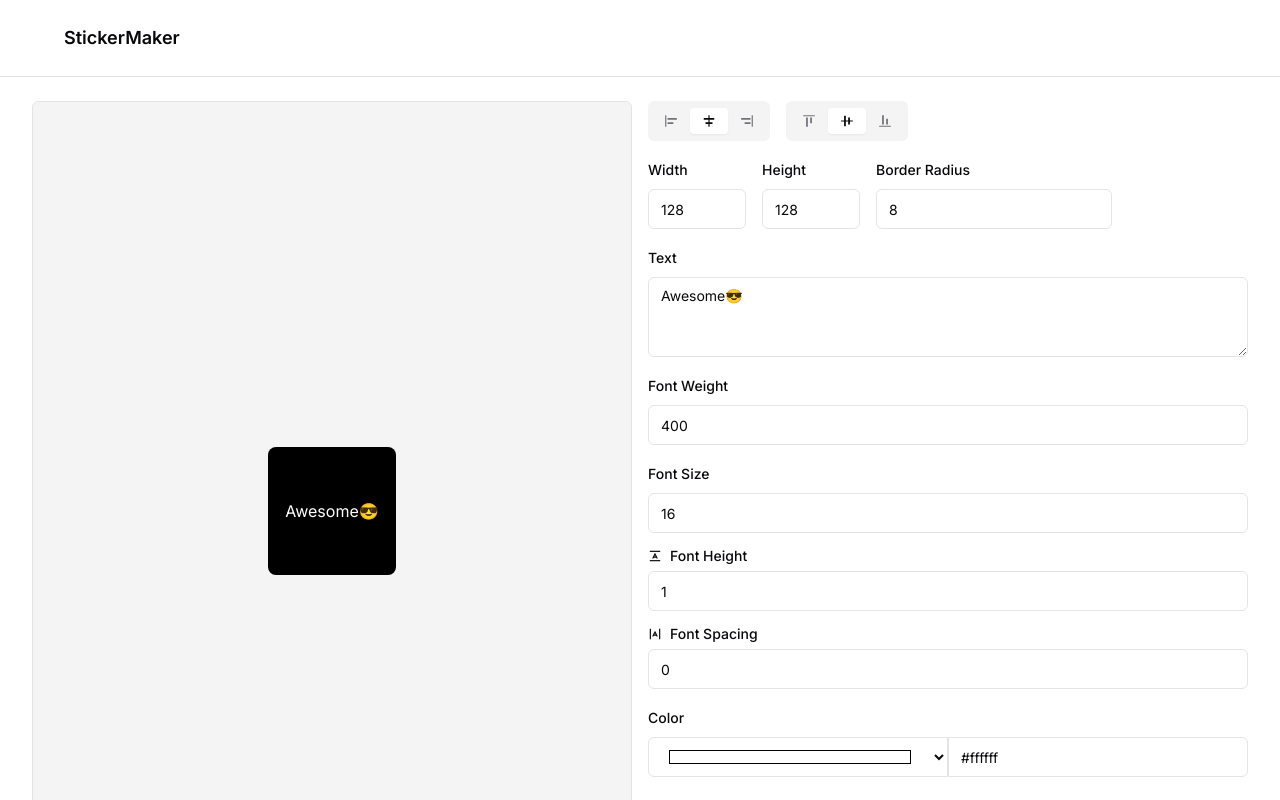
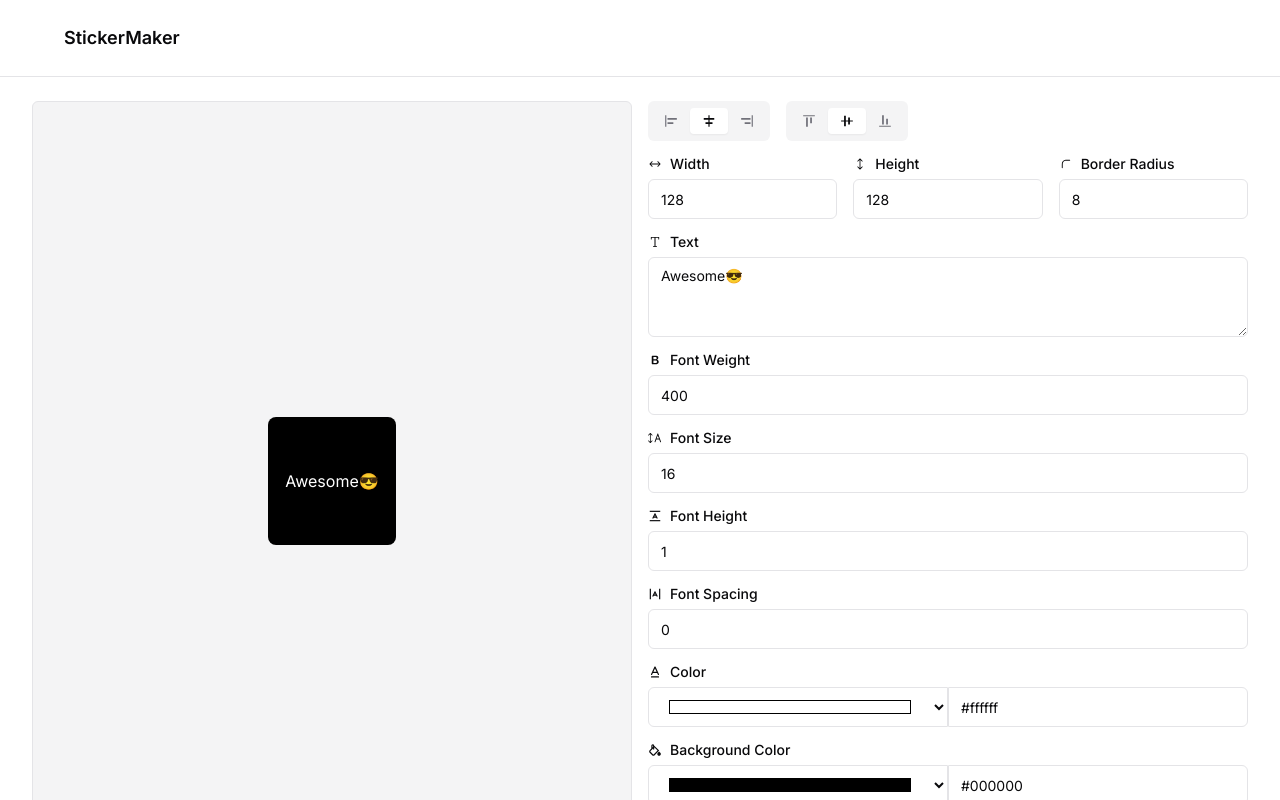
Before and after one commit to iamtbc/sticker-maker, a Next.js app: page /editor in a window 1280 px wide. Shown: the top 800 px of the page. Built offline with nearby package versions, Linux system fonts and the light colour scheme.

Commit message:
feat: add icons to form labels on editor page

```diff
--- a/src/app/editor/page.tsx
+++ b/src/app/editor/page.tsx
@@ -28,7 +28,20 @@ import {
   FormMessage,
 } from "@/components/ui/form";
 
-import { CgFontHeight, CgFontSpacing } from "react-icons/cg";
+import {
+  CgColorBucket,
+  CgFontHeight,
+  CgFontSpacing,
+  CgFormatColor,
+} from "react-icons/cg";
+import {
+  RxCornerTopLeft,
+  RxFontBold,
+  RxFontSize,
+  RxHeight,
+  RxText,
+  RxWidth,
+} from "react-icons/rx";
 
 const formSchema = z.object({
   alignItems: z.string(),
@@ -185,8 +198,10 @@ export default function Editor() {
                     control={form.control}
                     name="width"
                     render={({ field }) => (
-                      <FormItem>
-                        <FormLabel>Width</FormLabel>
+                      <FormItem className="flex-1">
+                        <FormLabel className="flex gap-2">
+                          <RxWidth /> Width
+                        </FormLabel>
                         <FormControl>
                           <Input type="number" max={256} min={24} {...field} />
                         </FormControl>
@@ -199,8 +214,10 @@ export default function Editor() {
                     control={form.control}
                     name="height"
                     render={({ field }) => (
-                      <FormItem>
-                        <FormLabel>Height</FormLabel>
+                      <FormItem className="flex-1">
+                        <FormLabel className="flex gap-2">
+                          <RxHeight /> Height
+                        </FormLabel>
                         <FormControl>
                           <Input type="number" max={256} min={24} {...field} />
                         </FormControl>
@@ -213,8 +230,11 @@ export default function Editor() {
                     control={form.control}
                     name="borderRadius"
                     render={({ field }) => (
-                      <FormItem>
-                        <FormLabel>Border Radius</FormLabel>
+                      <FormItem className="flex-1">
+                        <FormLabel className="flex gap-2">
+                          <RxCornerTopLeft />
+                          Border Radius
+                        </FormLabel>
                         <FormControl>
                           <Input type="number" {...field} />
                         </FormControl>
@@ -230,7 +250,10 @@ export default function Editor() {
                   name="text"
                   render={({ field }) => (
                     <FormItem>
-                      <FormLabel>Text</FormLabel>
+                      <FormLabel className="flex gap-2">
+                        <RxText />
+                        Text
+                      </FormLabel>
                       <FormControl>
                         <Textarea {...field} />
                       </FormControl>
@@ -245,7 +268,10 @@ export default function Editor() {
                   name="fontWeight"
                   render={({ field }) => (
                     <FormItem>
-                      <FormLabel>Font Weight</FormLabel>
+                      <FormLabel className="flex gap-2">
+                        <RxFontBold />
+                        Font Weight
+                      </FormLabel>
                       <FormControl>
                         <Input
                           type="number"
@@ -266,7 +292,10 @@ export default function Editor() {
                   name="fontSize"
                   render={({ field }) => (
                     <FormItem>
-                      <FormLabel>Font Size</FormLabel>
+                      <FormLabel className="flex gap-2">
+                        <RxFontSize />
+                        Font Size
+                      </FormLabel>
                       <FormControl>
                         <Input type="number" {...field} />
                       </FormControl>
@@ -317,7 +346,10 @@ export default function Editor() {
                   name="color"
                   render={({ field }) => (
                     <FormItem>
-                      <FormLabel>Color</FormLabel>
+                      <FormLabel className="flex gap-2">
+                        <CgFormatColor />
+                        Color
+                      </FormLabel>
                       <div className="flex">
                         <FormControl>
                           <Input
@@ -356,7 +388,10 @@ export default function Editor() {
                   name="backgroundColor"
                   render={({ field }) => (
                     <FormItem>
-                      <FormLabel>Background Color</FormLabel>
+                      <FormLabel className="flex gap-2">
+                        <CgColorBucket />
+                        Background Color
+                      </FormLabel>
                       <div className="flex">
                         <FormControl>
                           <Input
```
